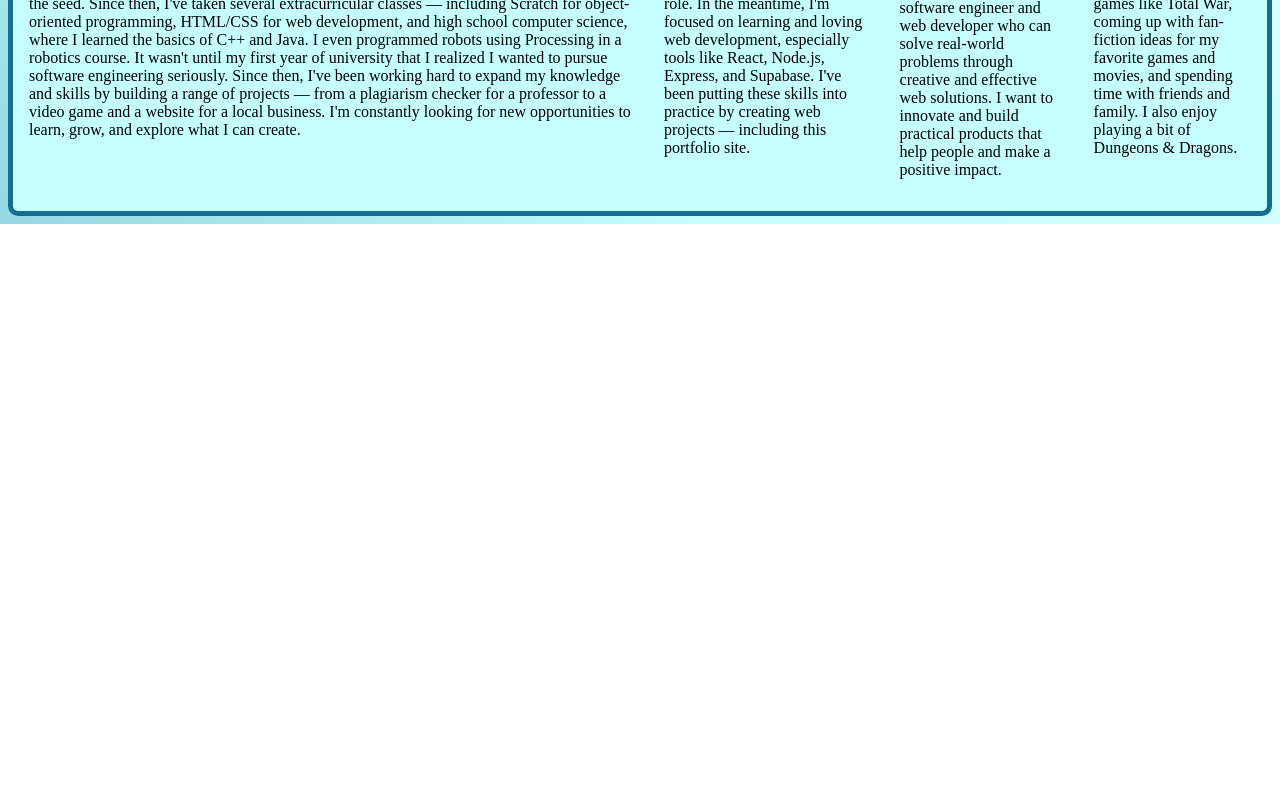
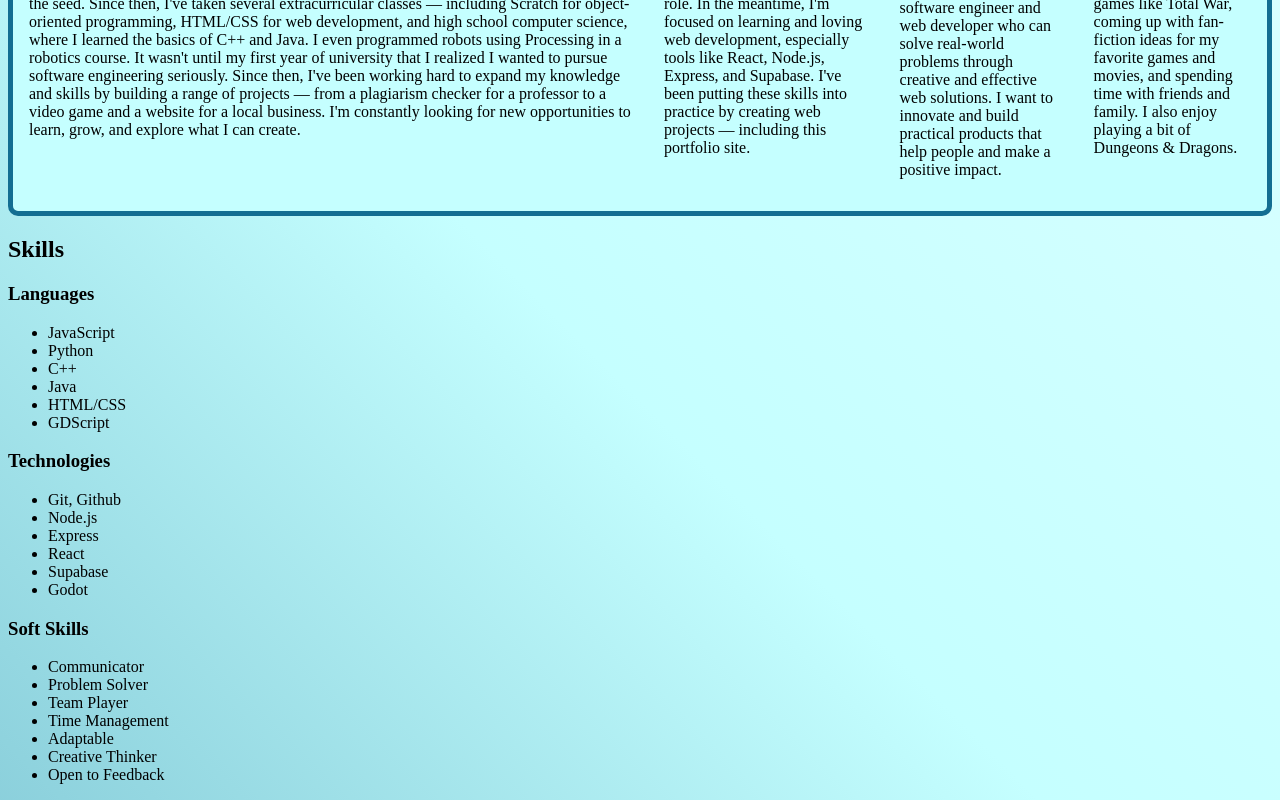
Before and after one commit to R41Ryan/r41ryan.github.io, a React (Vite) app in the folder website-portfolio/: page / in a window 1280 px wide. Shown: the part 1134-1934 px from the top of the page. Before the commit the page ends 1358 px from the top, so only its background shows below. Built offline with nearby package versions, Linux system fonts and the light colour scheme; a web font is replaced by a local one.

Commit message:
added skill content

```diff
--- a/website-portfolio/src/pages/MainPage.jsx
+++ b/website-portfolio/src/pages/MainPage.jsx
@@ -1,5 +1,5 @@
 import "./MainPage.css";
-import "./AboutMe.css"
+import "./AboutMe.css";
 import TextPanel from "../components/TextPanel";
 
 function MainPage() {
@@ -47,7 +47,8 @@
             </a>
             <a href="mailto:ryanhuynh64@gmail.com">
               <button>
-                <img src="images/envelope.svg" /> Email Me: ryanhuynh64@gmail.com
+                <img src="images/envelope.svg" /> Email Me:
+                ryanhuynh64@gmail.com
               </button>
             </a>
             <a href="tel:+15874393288">
@@ -83,6 +84,45 @@
           ))}
         </div>
       </div>
+      <div className="skills">
+        <h2>Skills</h2>
+        <div className="skills_content">
+          <div className="languages">
+            <h3>Languages</h3>
+            <ul>
+              <li>JavaScript</li>
+              <li>Python</li>
+              <li>C++</li>
+              <li>Java</li>
+              <li>HTML/CSS</li>
+              <li>GDScript</li>
+            </ul>
+          </div>
+          <div className="technologies">
+            <h3>Technologies</h3>
+            <ul>
+              <li>Git, Github</li>
+              <li>Node.js</li>
+              <li>Express</li>
+              <li>React</li>
+              <li>Supabase</li>
+              <li>Godot</li>
+            </ul>
+          </div>
+          <div className="soft-skills">
+            <h3>Soft Skills</h3>
+            <ul>
+              <li>Communicator</li>
+              <li>Problem Solver</li>
+              <li>Team Player</li>
+              <li>Time Management</li>
+              <li>Adaptable</li>
+              <li>Creative Thinker</li>
+              <li>Open to Feedback</li>
+            </ul>
+          </div>
+        </div>
+      </div>
     </div>
   );
 }
```
